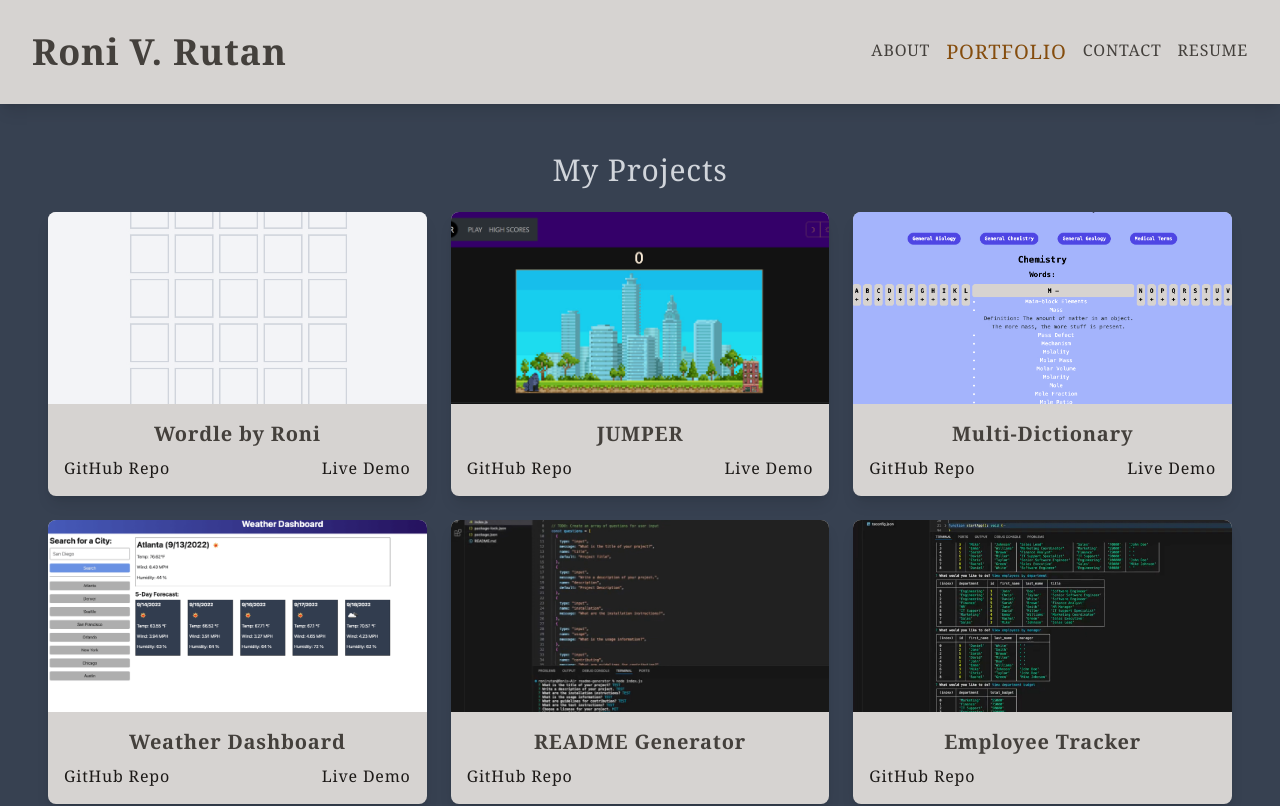
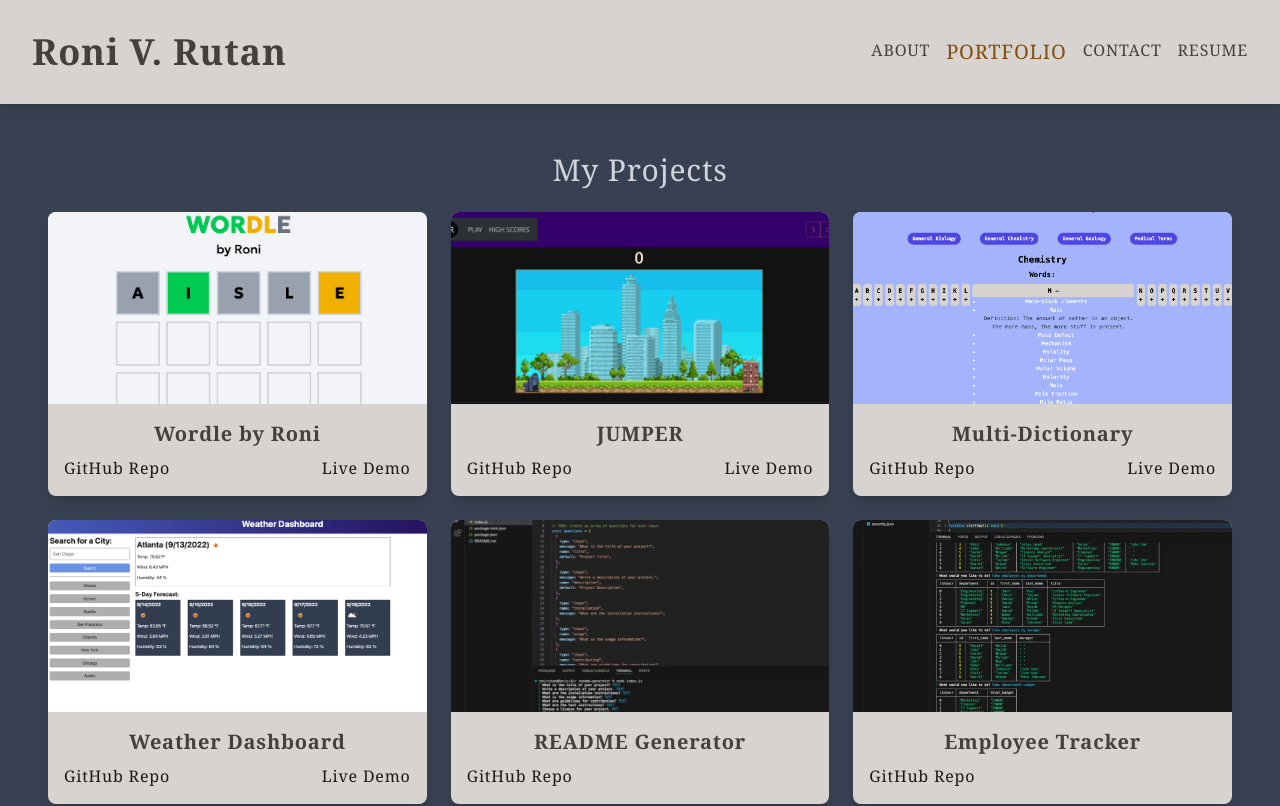
Before and after one commit to rvrutan/portfolio, a React (Vite) app: page /portfolio in a window 1280 px wide. Shown: the top 806 px of the page. Built offline with nearby package versions, Linux system fonts and the light colour scheme.

Commit message:
project update

```diff
--- a/src/components/pages/Portfolio.jsx
+++ b/src/components/pages/Portfolio.jsx
@@ -4,7 +4,7 @@ export default function Portfolio() {
   const projects = [
     {
       title: "Wordle by Roni",
-      img: "assets/Wordle by Roni.JPG",
+      img: "assets/wordle.JPG",
       liveLink: "https://main.d31onown0apcrr.amplifyapp.com/",
       repoLink: "https://github.com/rvrutan/WORDLE",
     },
```
Also changed, not shown: public/assets/Wordle by Roni.JPG (deleted), public/assets/wordle.JPG (added).
